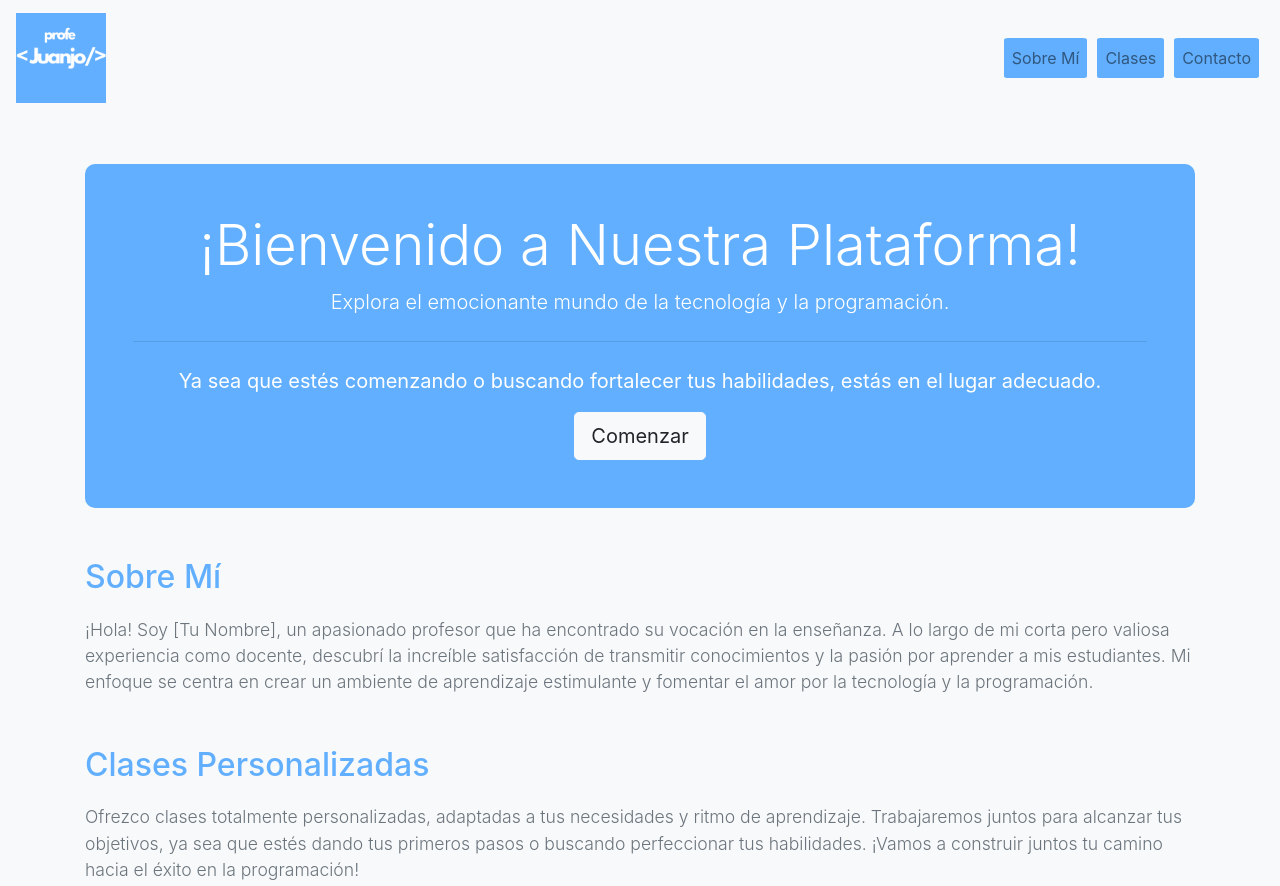
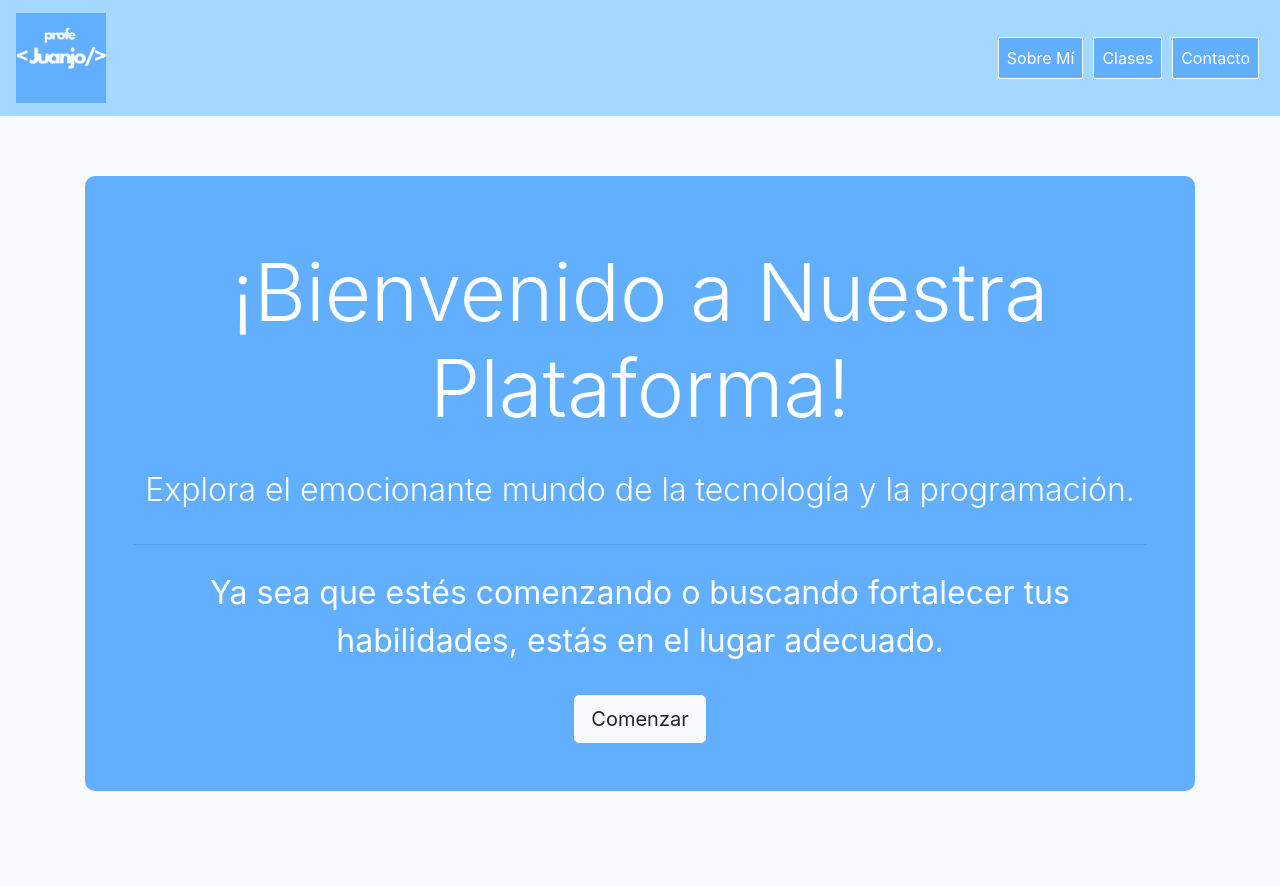
Before and after one commit to JuanjoArce/ProfeParticular, a plain HTML site: page index.html in a window 1280 px wide. Shown: the top 886 px of the page. Drawn offline with nearby package versions, Linux system fonts and the light colour scheme.

Commit message:
ultimando detalles

```diff
--- a/index.html
+++ b/index.html
@@ -3,14 +3,14 @@
 <head>
     <meta charset="UTF-8">
     <meta name="viewport" content="width=device-width, initial-scale=1.0">
-    <title>Tu Nombre - Profesor Particular</title>
+    <title>Profesor Particular</title>
     <link rel="stylesheet" href="https://maxcdn.bootstrapcdn.com/bootstrap/4.5.2/css/bootstrap.min.css">
     <link rel="stylesheet" href="styles.css">
 </head>
 <body>
 
 <!-- Navbar -->
-<nav class="navbar navbar-expand-lg navbar-light bg-light">
+<nav class="navbar navbar-expand-lg navbar-light">
     <a class="navbar-brand" href="#">
         <img src="./asset/profe Juanjo.png" alt="Tu Logo" height="90">
     </a>
@@ -20,13 +20,13 @@
     <div class="collapse navbar-collapse justify-content-end" id="navbarNav">
         <ul class="navbar-nav">
             <li class="nav-item">
-                <a class="nav-link" href="#sobre-mi">Sobre Mí</a>
+                <a class="nav-link btn btn-outline-light" href="#sobre-mi">Sobre Mí</a>
             </li>
             <li class="nav-item">
-                <a class="nav-link" href="#clases">Clases</a>
+                <a class="nav-link btn btn-outline-light" href="#clases">Clases</a>
             </li>
             <li class="nav-item">
-                <a class="nav-link" href="#contacto">Contacto</a>
+                <a class="nav-link btn btn-outline-light" href="#contacto">Contacto</a>
             </li>
         </ul>
     </div>
@@ -37,7 +37,7 @@
       <h1 class="display-4">¡Bienvenido a Nuestra Plataforma!</h1>
       <p class="lead">Explora el emocionante mundo de la tecnología y la programación.</p>
       <hr class="my-4">
-      <p>Ya sea que estés comenzando o buscando fortalecer tus habilidades, estás en el lugar adecuado.</p>
+      <p class="eslogan">Ya sea que estés comenzando o buscando fortalecer tus habilidades, estás en el lugar adecuado.</p>
       <a class="btn btn-light btn-lg" href="#" role="button">Comenzar</a>
     </div>
 
@@ -45,11 +45,12 @@
     <div class="about-me">
       <h2 class="display-5">Sobre Mí</h2>
       <p class="lead">
-        ¡Hola! Soy [Tu Nombre], un apasionado profesor que ha encontrado su vocación en la enseñanza.
+        ¡Hola! Soy Juanjo, un apasionado profesor que ha encontrado su vocación en la enseñanza.
         A lo largo de mi corta pero valiosa experiencia como docente, descubrí la increíble satisfacción de
         transmitir conocimientos y la pasión por aprender a mis estudiantes. Mi enfoque se centra en crear un
         ambiente de aprendizaje estimulante y fomentar el amor por la tecnología y la programación.
       </p>
+      <img src="./asset/IMG_4487.JPG" class="img-fluid" alt="">
     </div>
 
   <!-- Sección "Clases" -->
--- a/styles.css
+++ b/styles.css
@@ -1,37 +1,70 @@
 body {
   background-color: #f8f9fa;
-    color: #495057;
 }
+
+.jumbotron,
+.about-me,
+.custom-classes,
+.contact {
+  padding: 3rem;
+  border-radius: 10px;
+  margin-bottom: 30px;
+}
+
 .jumbotron {
   background-color: #61affe;
   color: #fff;
   padding: 3rem;
   border-radius: 10px;
-    margin-bottom: 30px;
+  margin-bottom: 60px;
+  margin-top: 60px;
 }
-  h2 {
-    color: #61affe;
-  }
-  p {
-    font-size: 1.25rem;
-  }
-  .about-me,
-  .custom-classes {
-    margin-top: 50px;
-  }
+
+h2,
 .about-me h2,
 .custom-classes h2 {
-    font-size: 2rem;
+  color: #61affe;
   margin-bottom: 20px;
-    color: #61affe;
 }
-  .about-me p,
-  .custom-classes p {
-    font-size: 1.1rem;
-    color: #6c757d;
-  }
-  .nav-link{
+
+.nav-link {
   background-color: #61affe;
   margin: 5px;
   border-radius: 5%;
 }
+
+.navbar {
+  background-color: #a5d8ff;
+}
+
+.custom-classes {
+  background-image: url('./asset/Tu\ Profe\ Juanjo.png');
+  background-size: cover;
+  background-repeat: no-repeat;
+  background-position: center;
+}
+
+.display-4 {
+  margin: 20px 0 30px 0;
+  font-size: 5rem;
+}
+
+.display-5 {
+  font-size: 4.5rem;
+  font-weight: 300;
+  line-height: 1.2;
+  text-align: center;
+  margin: 20px 0 30px 0;
+}
+
+.about-me p,
+.custom-classes p,
+.contact p,
+.lead,
+.eslogan {
+  font-size: 2rem;
+  margin: 20px 0 30px 0;
+}
+.navbar-light .navbar-nav .nav-link {
+  color: white;
+}
```
Also changed, not shown: asset/Tu Profe Juanjo.png (added), 1 other file. Lines whose indentation alone changed are shown as unchanged.
